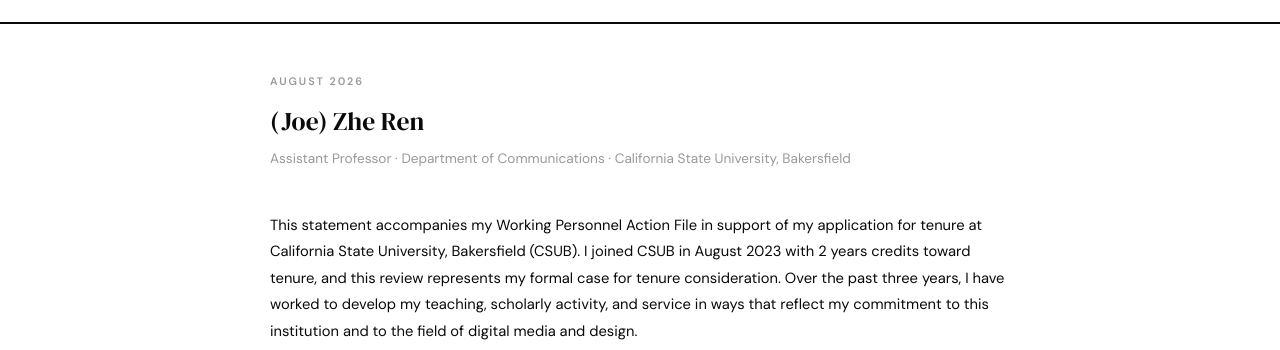
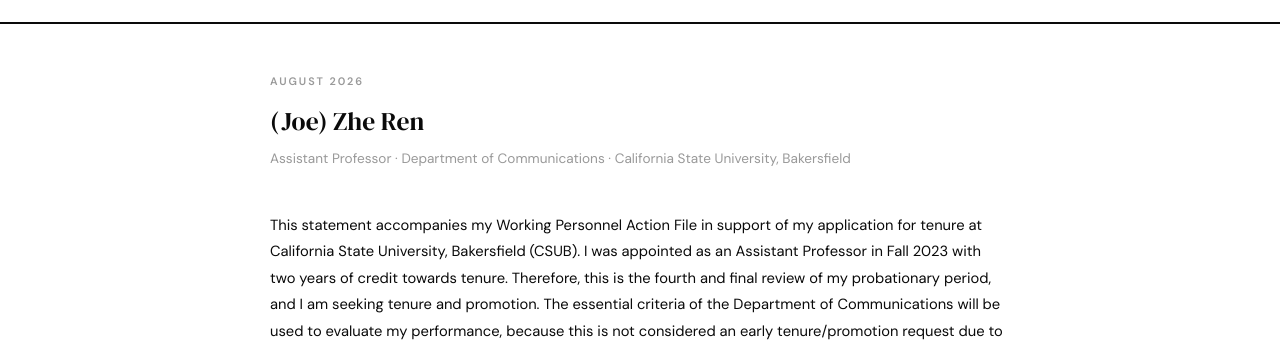
Before and after one commit to rzenergy-hash/zhe-ren-portfolio, a plain HTML site: page index.html in a window 1280 px wide. Shown: the part 531-881 px from the top of the page. Drawn offline with nearby package versions, Linux system fonts and the light colour scheme.

Commit message:
Add tenure appointment context to personal statement

```diff
--- a/index.html
+++ b/index.html
@@ -1486,7 +1486,7 @@
       <div style="font-size:0.85rem;color:var(--mid);">Assistant Professor · Department of Communications · California State University, Bakersfield</div>
     </div>
 
-    <p style="margin-bottom:1.25rem;">This statement accompanies my Working Personnel Action File in support of my application for tenure at California State University, Bakersfield (CSUB). I joined CSUB in August 2023 with 2 years credits toward tenure, and this review represents my formal case for tenure consideration. Over the past three years, I have worked to develop my teaching, scholarly activity, and service in ways that reflect my commitment to this institution and to the field of digital media and design.</p>
+    <p style="margin-bottom:1.25rem;">This statement accompanies my Working Personnel Action File in support of my application for tenure at California State University, Bakersfield (CSUB). I was appointed as an Assistant Professor in Fall 2023 with two years of credit towards tenure. Therefore, this is the fourth and final review of my probationary period, and I am seeking tenure and promotion. The essential criteria of the Department of Communications will be used to evaluate my performance, because this is not considered an early tenure/promotion request due to the two years of credit approved at the time of hire. Over the past three years, I have worked to develop my teaching, scholarly activity, and service in ways that reflect my commitment to this institution and to the field of digital media and design.</p>
     <p style="margin-bottom:1.25rem;">In teaching, I have developed and delivered a growing curriculum spanning seven course sections in AY 2025–2026 alone, including two newly designed courses — COMM 2038 (Visual Language) and COMM 3028 (Graphic Design from Prehistory to AI) — that have received strong student evaluations since their introduction. In scholarly activity, I have maintained an active research and creative practice across three years, participating in 12 film screenings, contributing as graphic designer to films that received 4 international festival awards, presenting at 3 international conferences, exhibiting work in 8 solo and group exhibitions, delivering 5 invited lectures and workshops, publishing in 3 publications, and receiving 5 grants in support of my research and creative work. In service, I have contributed actively at the departmental, college, university, community, and professional levels.</p>
     <p style="margin-bottom:1.25rem;">This statement provides a brief overview of my work across all three years at CSUB, with a focus on this year's accomplishments, and reflects my ongoing commitment to teaching excellence, original scholarship, and meaningful service to CSUB and the broader academic community.</p>
 
```
